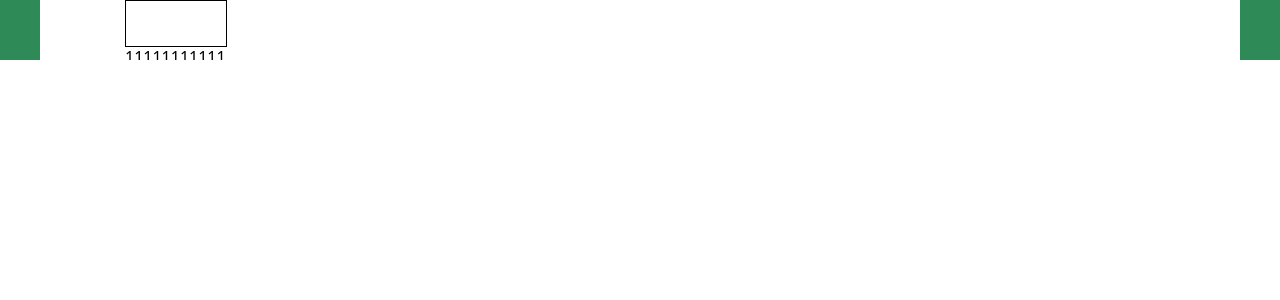
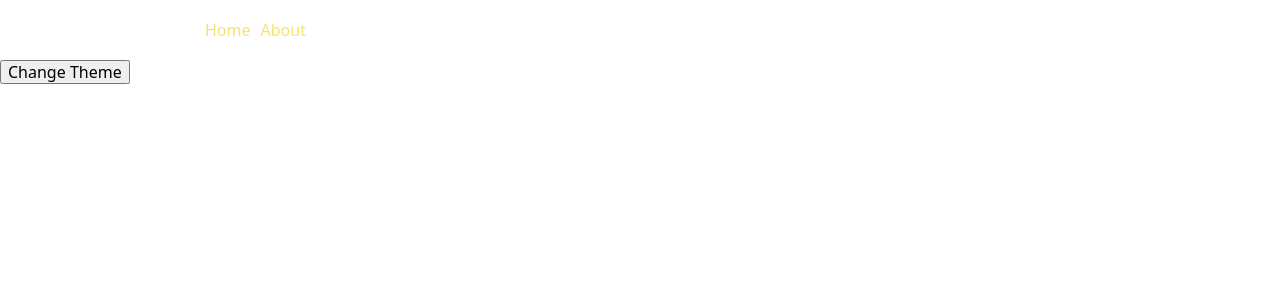
Before and after one commit to qing-m/website-alone, a Nuxt app: page / in a window 1280 px wide. Before the commit this address had no page. Shown: the top 300 px of the page. Built offline with nearby package versions, Linux system fonts and the light colour scheme.

Commit message:
添加测试transitions页面过度效果

```diff
--- a/components/layout/page-header/page-header.vue
+++ b/components/layout/page-header/page-header.vue
@@ -2,9 +2,16 @@
   <div class="page-header-container">
     <div class="page-header-content-nav">
       <div class="logo-container">
-        <svg-icon class="icon" icon-class="logo" />
+        <svg-icon class="icon" icon-class="Rockstar" />
       </div>
-      <p>11111111111</p>
+      <ul class="nav-bar-container">
+        <nuxt-link to="/home" tag="li">
+          Home
+        </nuxt-link>
+        <nuxt-link to="/about" tag="li">
+          About
+        </nuxt-link>
+      </ul>
     </div>
   </div>
 </template>
@@ -20,16 +27,34 @@ export default {
 @import '@/assets/scss/_themes.scss';
 @import '@/assets/scss/_handle.scss';
 .page-header-container {
-  background-color: seagreen;
+  background-color: rgb(255, 255, 255);
   height: 60px;
   box-sizing: border-box;
   .page-header-content-nav {
     @include container;
     height: 100%;
-    background-color: #FFFFFF;
+    position: relative;
+    display: -webkit-box;
+    display: flex;
+    align-items: center;
+    background-color: rgb(255, 255, 255);
     .logo-container {
-      width: 100px;
-      height: 45px;
+      width: 60px;
+      height: 30px;
+      margin-right: 20px;
+    }
+    .nav-bar-container {
+      display: flex;
+      align-items: center;
+      li {
+        cursor: pointer;
+        user-select: none;
+        margin-right: 10px;
+        color: rgba(245, 222, 96, 0.89);
+      }
+      li:hover {
+        color: rgb(248, 173, 10);
+      }
     }
   }
 }
--- a/components/svgIcon/index.vue
+++ b/components/svgIcon/index.vue
@@ -35,13 +35,10 @@ export default {
 
 <style lang="scss" scoped>
 .svg-icon {
-  // width: 1em;
-  // height: 1em;
+  width: 100%;
+  height: 100%;
   vertical-align: -0.15em;
   fill: currentColor;
   overflow: hidden;
-  width: 100%;
-  height: 100%;
-  border: 1px solid black;
 }
 </style>
--- a/layouts/default.vue
+++ b/layouts/default.vue
@@ -1,7 +1,10 @@
 <template>
-  <div id="app" class="app-container" data-theme="default">
+  <div id="app" class="app-container" :data-theme="dataTheme">
     <page-header />
     <Nuxt />
+    <button @click="handleChangeTheme">
+      Change Theme
+    </button>
   </div>
 </template>
 
@@ -10,6 +13,16 @@ import pageHeader from '@/components/layout/page-header/page-header'
 export default {
   components: {
     pageHeader
+  },
+  data () {
+    return {
+      dataTheme: 'light'
+    }
+  },
+  methods: {
+    handleChangeTheme () {
+      this.dataTheme === 'default' ? this.dataTheme = 'light' : this.dataTheme = 'default'
+    }
   }
 }
 </script>
--- a/pages/about/index.vue
+++ b/pages/about/index.vue
@@ -1,5 +1,5 @@
 <template>
-  <div>
+  <div class="about-container">
     <h1>Hello About</h1>
     <router-link to="/home">
       Go Home
@@ -17,3 +17,16 @@ export default {
   transitions: 'search-slide'
 }
 </script>
+
+<style lang="scss" scoped>
+@import '@/assets/scss/mixin.scss';
+@import '@/assets/scss/_themes.scss';
+@import '@/assets/scss/_handle.scss';
+@import '@/assets/scss/animation.scss';
+.about-container {
+  @include container;
+  @include font_color('color-info');
+  user-select: none;
+  -webkit-user-select: none;
+}
+</style>
--- a/pages/home/index.vue
+++ b/pages/home/index.vue
@@ -1,5 +1,5 @@
 <template>
-  <div class="home-wrapper">
+  <div class="home-container">
     <i class="icon-cry" />
     <i class="icon-smile" />
     <i class="icon-mimaxianshi" />
@@ -42,6 +42,7 @@
 // import { getUserInfo } from '@/services/api/home'
 export default {
   name: 'HomePage',
+  transition: 'search-slide',
   async fetch () {
     // 请求数据
     // await getUserInfo()
@@ -63,7 +64,8 @@ export default {
 @import '@/assets/scss/mixin.scss';
 @import '@/assets/scss/_themes.scss';
 @import '@/assets/scss/_handle.scss';
-.home-wrapper {
+@import '@/assets/scss/animation.scss';
+.home-container {
   @include container;
   @include font_color('color-info');
   user-select: none;
```
Also changed, not shown: assets/icons/svg/Rockstar.svg (added).
